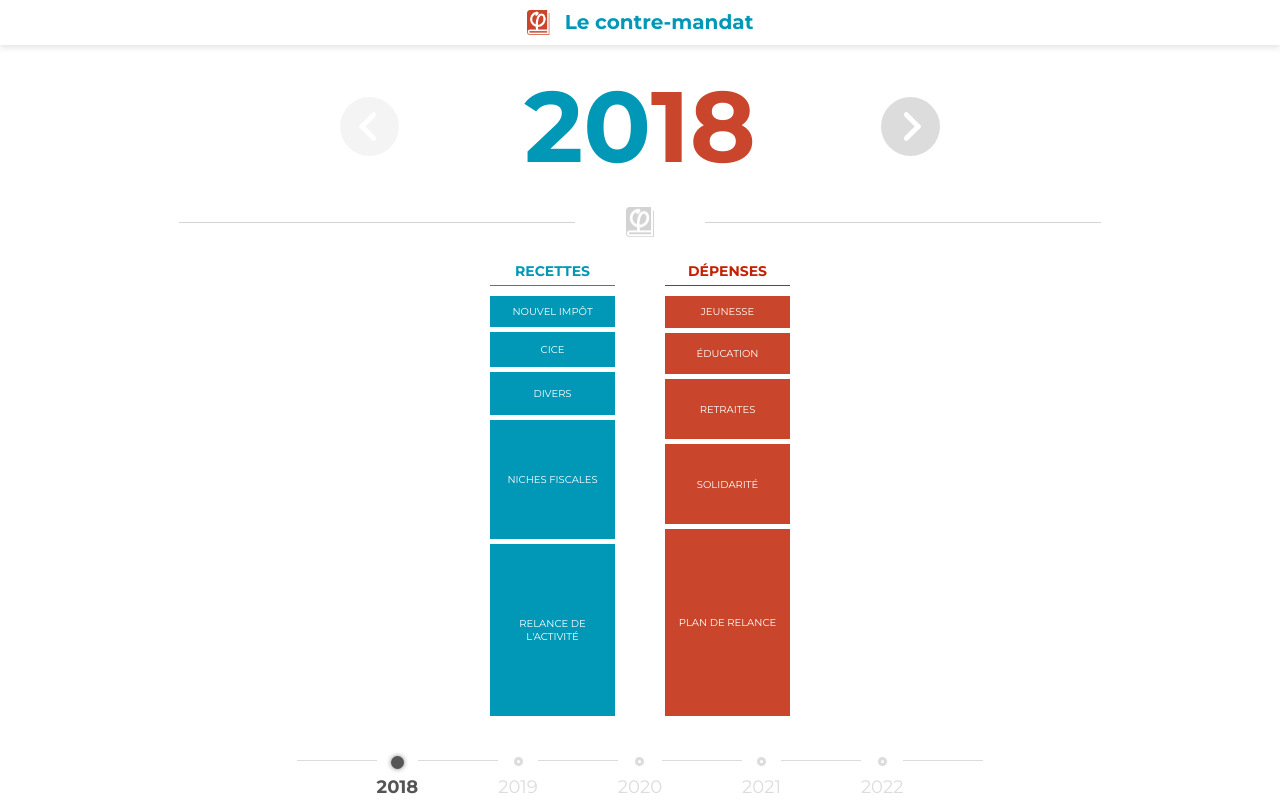
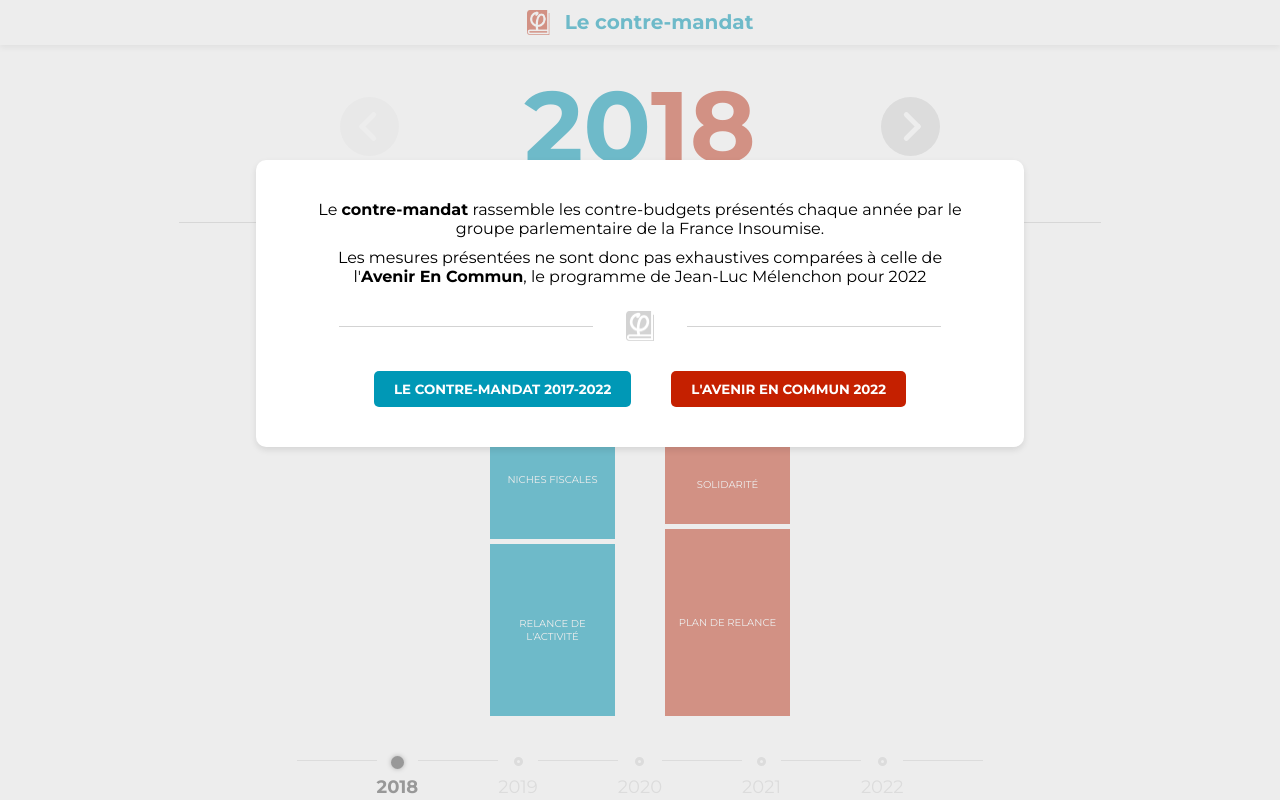
Before and after one commit to loicsteinmetz/le-contre-mandat, a React (Create React App) app: page / in a window 1280 px wide. Both pictures are taken after a click on the button "Consulter le mandat alternatif". Shown: the top 800 px of the page. Built offline with nearby package versions, Linux system fonts and the light colour scheme; no server answers.

Commit message:
adds redirection to laec

```diff
--- /dev/null
+++ b/src/components/Laec.tsx
@@ -0,0 +1,47 @@
+import {FC, useEffect} from 'react';
+import '../styles/Laec.scss';
+import $ from 'jquery'
+import Line from './Line';
+
+const Laec: FC = () => {
+
+    useEffect(() => {
+        $('body').addClass('stop-scrolling');
+        const button1 = document.querySelector('.laec__cta__buttons__contre-mandat')!;
+        button1.addEventListener('click', () => {
+            $('.laec__cta').addClass('laec__cta--mini')
+            $('body').removeClass('stop-scrolling');
+            const background: HTMLDivElement = document.querySelector('.laec__background')!
+            background.style.display = 'none';
+            const text2022: HTMLParagraphElement = document.querySelector('.laec__2022')!
+            text2022.style.display = 'block';
+        });
+    }, [])
+
+
+    return (
+        <div className={'laec'}>
+            <div className={'laec__background'}/>
+            <div className={'laec__cta transition'}>
+                <div className={'laec__cta__text'}>
+                    <p>Le <strong>contre-mandat</strong> rassemble les contre-budgets présentés chaque année par le groupe parlementaire de la France Insoumise.
+                    </p>
+                    <p>Les mesures présentées ne sont donc pas exhaustives comparées à celle de l'<strong>Avenir En Commun</strong>, le programme de Jean-Luc
+                        Mélenchon pour
+                        2022</p>
+                </div>
+                <Line/>
+                <div className={'laec__cta__buttons'}>
+                    <button className={'laec__cta__buttons__contre-mandat'}>Le Contre-Mandat 2017-2022</button>
+                    <a href={process.env.REACT_APP_LAEC} target={'_blank'} rel={'noreferrer'}>
+                        <button className={'laec__cta__buttons__laec'}>L'Avenir En Commun 2022</button>
+                    </a>
+                </div>
+                <p className={'laec__2022'}><a href={process.env.REACT_APP_LAEC} target={'_blank'} rel={'noreferrer'}><span className={'blue'}>20</span><span
+                    className={'red'}>22</span></a></p>
+            </div>
+        </div>
+    )
+}
+
+export default Laec;
--- a/src/components/Main.tsx
+++ b/src/components/Main.tsx
@@ -10,6 +10,7 @@
 import Detail from './Detail';
 import Networks from './Networks';
 import Video from './Video';
+import Laec from './Laec';
 
 const Main: FC = () => {
     const [year, setYear] = useState(18);
@@ -76,6 +77,7 @@
             <Line/>
             <Doc select={year}/>
             <div className={'main__scroll-top'}/>
+            <Laec />
         </div>
     );
 }
--- a/src/styles/App.scss
+++ b/src/styles/App.scss
@@ -7,3 +7,8 @@
 html, body, #root, .app {
   height: 100%;
 }
+
+.stop-scrolling {
+  height: 100%;
+  overflow: hidden;
+}
--- /dev/null
+++ b/src/styles/Laec.scss
@@ -0,0 +1,175 @@
+@import './globals/colors';
+@import "./globals/responsive";
+
+.laec {
+
+  &__background {
+    position: absolute;
+    top: 0;
+    left: 0;
+    bottom: 0;
+    right: 0;
+    background-color: $grey;
+    z-index: 10;
+    opacity: 0.5;
+  }
+
+  &__cta {
+    position: absolute;
+    top: 20%;
+    left: 30%;
+    right: 30%;
+    background-color: $white;
+    z-index: 11;
+    padding: 40px 50px;
+    border-radius: 10px;
+    box-shadow: 0 3px 6px $shadow;
+
+    &__text {
+      margin-bottom: 25px;
+
+      p {
+        margin-bottom: 10px;
+        text-align: center;
+
+        strong {
+          font-weight: bold;
+        }
+      }
+    }
+
+    &__buttons {
+      margin-top: 30px;
+      display: flex;
+      justify-content: center;
+      align-items: center;
+
+      button {
+        margin: 0 20px;
+        border: none;
+        padding: 10px 20px;
+        text-transform: uppercase;
+        color: $white;
+        font-weight: bold;
+        border-radius: 5px;
+
+        &:hover {
+          cursor: pointer;
+        }
+      }
+
+      &__contre-mandat {
+        background-color: $blue;
+
+        &:hover {
+          background-color: $blue-light;
+        }
+      }
+
+      &__laec {
+        background-color: $red;
+
+        &:hover {
+          background-color: $red-light;
+        }
+      }
+    }
+
+    &--mini {
+      position: fixed;
+      bottom: 50px !important;
+      left: 50px !important;
+      top: inherit !important;
+      right: inherit !important;
+      padding: inherit;
+      background-color: $white;
+      box-shadow: 0 3px 6px $shadow-medium;
+      height: 65px;
+      width: 65px;
+      border-radius: 50px;
+      z-index: 99;
+
+      &:hover {
+        transform: scale(1.1);
+      }
+
+      & .laec__cta__text, & .laec__cta__buttons, & .line {
+        display: none;
+      }
+
+      p {
+        height: 100%;
+        width: 100%;
+
+        a {
+          height: 100%;
+          width: 100%;
+          display: flex;
+          justify-content: center;
+          align-items: center;
+          text-decoration: none;
+        }
+      }
+
+      .blue, .red {
+        font-weight: bold;
+        font-size: 18px;
+      }
+
+      .blue {
+        color: $blue;
+      }
+
+      .red {
+        color: $red;
+      }
+    }
+  }
+
+  &__2022 {
+    display: none;
+  }
+
+  .transition {
+    transition: transform 100ms, padding 300ms, height 300ms, width 300ms;
+  }
+
+  @include medium {
+    &__cta {
+      left: 20%;
+      right: 20%;
+    }
+  }
+
+  @include small {
+    &__cta {
+      left: 10%;
+      right: 10%;
+    }
+  }
+
+  @include extra-small {
+    &__cta {
+      top: 10%;
+      left: 3%;
+      right: 3%;
+
+      &--mini {
+        left: 25px !important;
+      }
+
+      &__text {
+        font-size: 14px;
+      }
+
+      &__buttons {
+        flex-direction: column;
+
+        button {
+          margin: 10px 0;
+          font-size: 12px;
+        }
+      }
+    }
+  }
+}
--- a/src/styles/Main.scss
+++ b/src/styles/Main.scss
@@ -67,6 +67,7 @@
 
       &:after {
         opacity: 1;
+        right: 25px;
       }
     }
   }
--- a/src/styles/Nav.scss
+++ b/src/styles/Nav.scss
@@ -8,7 +8,7 @@
   box-shadow: 0 3px 6px $shadow;
   position: fixed;
   background-color: $white;
-  z-index: 99;
+  z-index: 5;
   top: 0;
   left: 0;
   right: 0;
--- a/src/styles/Networks.scss
+++ b/src/styles/Networks.scss
@@ -35,7 +35,7 @@
     width: 90%;
 
     a {
-      margin: 0 7px;
+      margin: 0 5px;
     }
 
     img {
--- a/src/styles/globals/colors.scss
+++ b/src/styles/globals/colors.scss
@@ -2,7 +2,7 @@
 $red: #C52000;
 $white: #FFFFFF;
 $blue: #0098B6;
-$blue-light: #0cb2de;
+$blue-light: #4aabcc;
 $black: #555555;
 $shadow: rgba(0, 0, 0, 0.1);
 $shadow-dark: rgba(0, 0, 0, 0.5);
```
